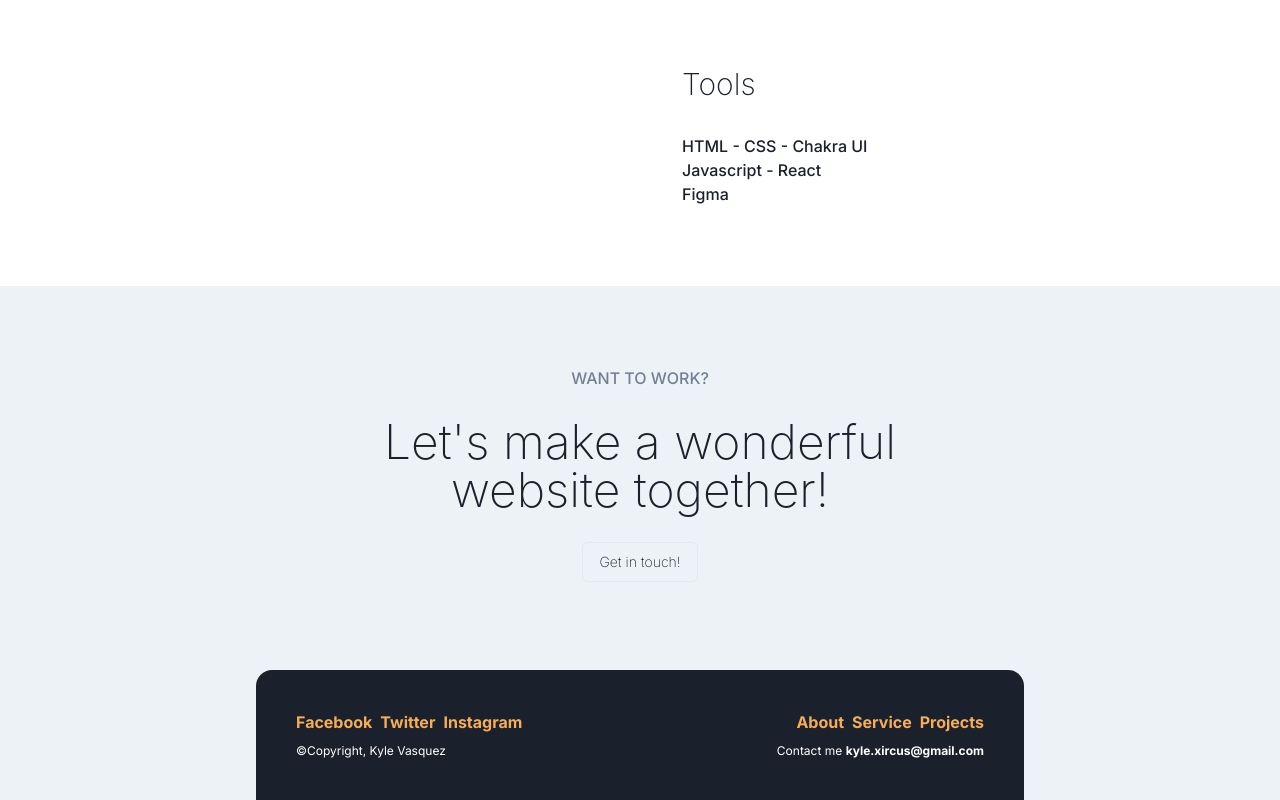
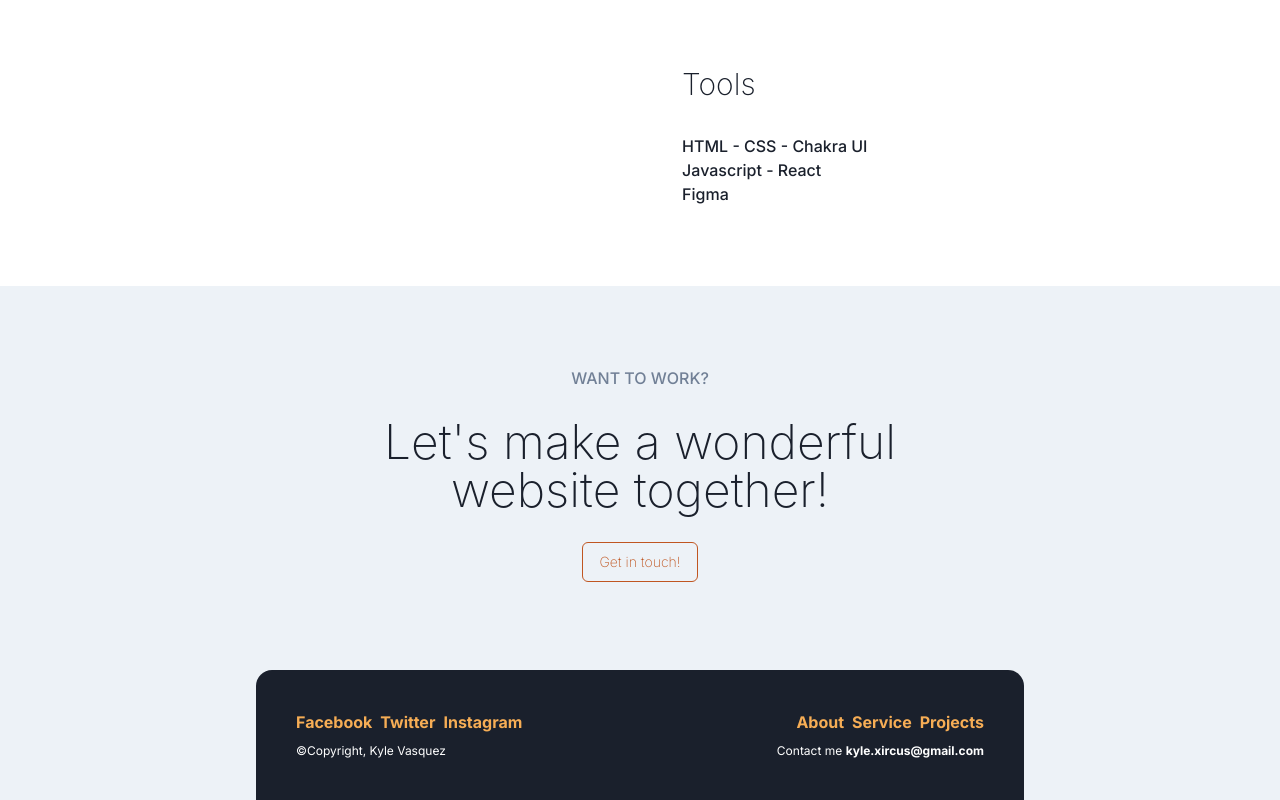
Before and after one commit to kylevasquezz/xircus-portfolio, a Next.js app: page / in a window 1280 px wide. Shown: the part 1387-2187 px from the top of the page. Built offline with nearby package versions, Linux system fonts and the light colour scheme.

Commit message:
button change to orange

```diff
--- a/src/app/components/Footer.jsx
+++ b/src/app/components/Footer.jsx
@@ -6,7 +6,7 @@ const Footer = () => {
     <VStack bg="gray.100" py={20} paddingBottom={0}>
       <Text fontWeight={500} color="gray.500" align="center">WANT TO WORK?</Text>
       <Heading fontWeight={200} align="center" size="2xl" my={5}>Let&apos;s make a wonderful <br /> website together!</Heading>
-      <Button variant="outline" fontWeight={200} fontSize="sm">Get in touch!</Button>
+      <Button variant="outline" fontWeight={200} fontSize="sm" colorScheme="orange">Get in touch!</Button>
 
       <HStack
         w="60%"
```
